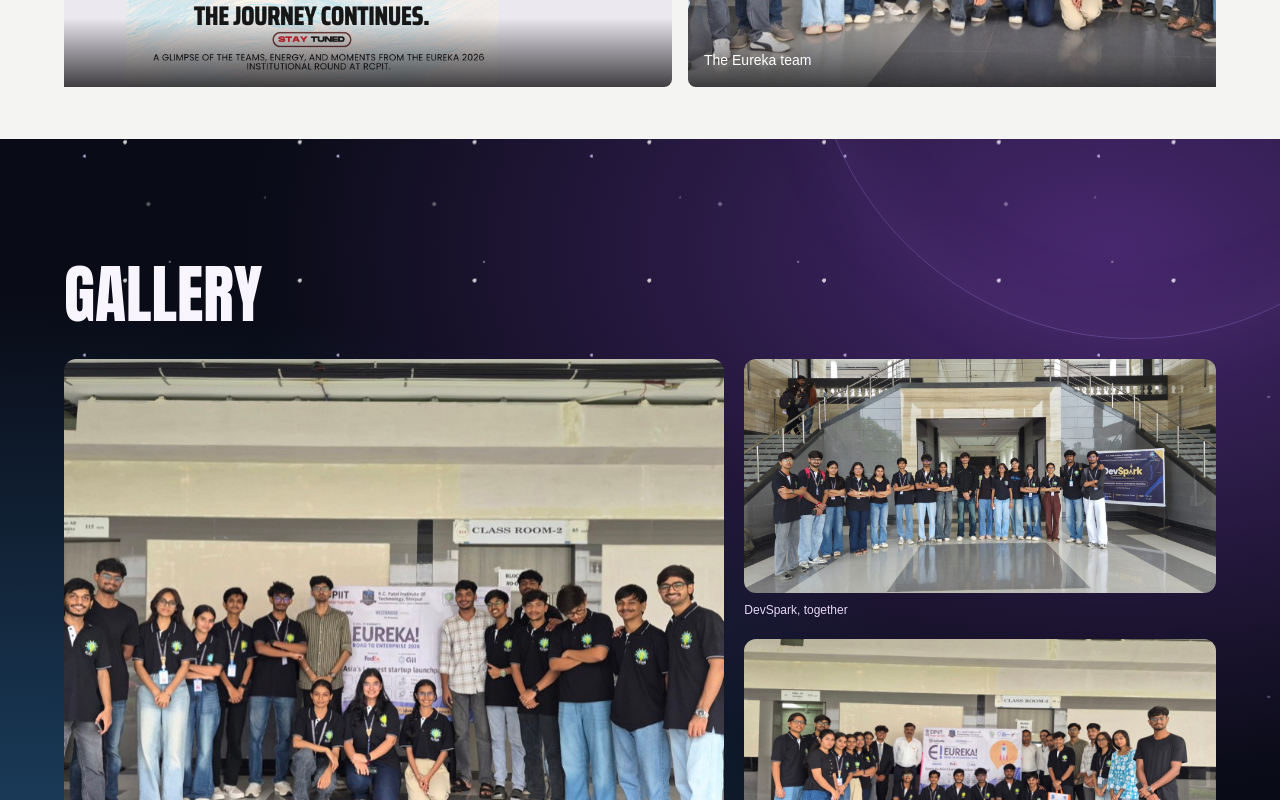
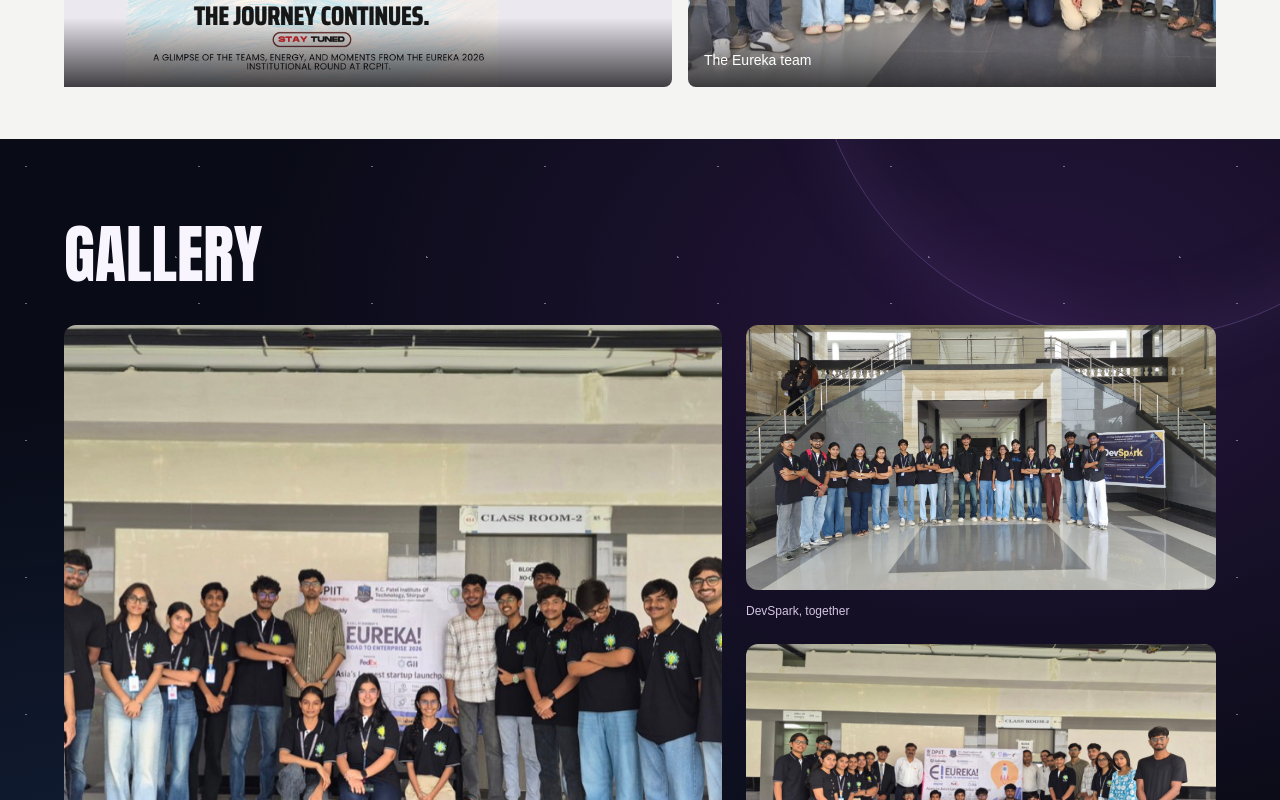
Before and after one commit to KrishnaBhadane/E-CELL, a React (Vite) app: page / in a window 1280 px wide. Shown: the part 3320-4120 px from the top of the page. Built offline with nearby package versions, Linux system fonts and the light colour scheme; a web font is replaced by a local one.

Commit message:
Restore original static three-photo space gallery

```diff
--- a/src/sections/Gallery.tsx
+++ b/src/sections/Gallery.tsx
@@ -1,51 +1,16 @@
-import { useEffect, useRef } from 'react';
-import { useReducedMotion } from '@/hooks/useReducedMotion';
-
 const photos = [
   { image: 'gallery-02.jpg', caption: 'The Eureka team' },
   { image: 'gallery-03.jpg', caption: 'DevSpark, together' },
   { image: 'gallery-09.jpg', caption: 'People behind the ideas' },
 ];
-const groups = [photos, [photos[2], photos[0], photos[1]]];
 
 export default function Gallery() {
-  const root = useRef<HTMLElement>(null);
-  const reduced = useReducedMotion();
-  useEffect(() => {
-    const section = root.current;
-    if (!section || reduced) return;
-    const stage = section.querySelector<HTMLElement>('.gallery-stage')!;
-    const batches = section.querySelectorAll<HTMLElement>('.gallery-batch');
-    let frame = 0;
-    const draw = () => {
-      frame = 0;
-      const bounds = section.getBoundingClientRect();
-      const height = stage.clientHeight;
-      const progress = Math.max(0, Math.min(1, -bounds.top / (bounds.height - height)));
-      batches.forEach((batch, i) => {
-        batch.style.transform = `translateY(${(i - progress) * height}px)`;
-      });
-    };
-    const schedule = () => { if (!frame) frame = requestAnimationFrame(draw); };
-    const observer = new IntersectionObserver(([entry]) => {
-      section.classList.toggle('space-active', entry.isIntersecting);
-      if (entry.isIntersecting) { window.addEventListener('scroll', schedule, { passive: true }); schedule(); }
-      else window.removeEventListener('scroll', schedule);
-    });
-    observer.observe(section);
-    window.addEventListener('resize', schedule);
-    draw();
-    return () => { observer.disconnect(); cancelAnimationFrame(frame); window.removeEventListener('scroll', schedule); window.removeEventListener('resize', schedule); };
-  }, [reduced]);
-  return <section ref={root} id="gallery" className={`space-gallery${reduced ? ' gallery-static' : ''}`} data-nav-tone="dark" aria-labelledby="gallery-title">
-    <div className="gallery-stage">
-    <div className="space-drift" aria-hidden="true" />
+  return <section id="gallery" className="space-gallery" data-nav-tone="dark" aria-labelledby="gallery-title">
     <div className="gallery-orbit" aria-hidden="true" />
     <h2 id="gallery-title">GALLERY</h2>
-    <div className="gallery-photos">{groups.map((group, index) => <div className="gallery-batch" key={index}>{group.map(photo => <figure key={photo.image}>
+    <div className="gallery-photos">{photos.map(photo => <figure key={photo.image}>
       <img src={`/assets/events/${photo.image}`} alt={photo.caption} loading="lazy" decoding="async" width="1200" height="675" />
       <figcaption>{photo.caption}</figcaption>
-    </figure>)}</div>)}</div>
-    </div>
+    </figure>)}</div>
   </section>;
 }
--- a/src/styles/gallery.css
+++ b/src/styles/gallery.css
@@ -1,28 +1,16 @@
-.space-gallery { position: relative; height: 300svh; background: #090b16; color: #f9f5ff; }
-.gallery-stage { position: sticky; top: 0; height: 100svh; overflow: hidden; isolation: isolate; padding: 120px var(--gutter) 0; }
-.space-drift { position: absolute; inset: -20%; z-index: 0; pointer-events: none; background: radial-gradient(ellipse at 75% 25%, #713baa99, transparent 45%), radial-gradient(ellipse at 15% 80%, #28649299, transparent 45%), #090b16; animation: nebula-drift 28s ease-in-out infinite alternate; }
-.space-drift::before, .space-drift::after { content: ''; position: absolute; inset: -15%; background-image: radial-gradient(2px 2px at 15% 20%, #fff 90%, transparent), radial-gradient(1.5px 1.5px at 70% 60%, #d9c8ff 90%, transparent), radial-gradient(1px 1px at 45% 85%, #fff 90%, transparent); background-size: 173px 137px, 251px 197px, 311px 227px; animation: stars-drift 24s linear infinite alternate; }
-.space-drift::before { opacity: .35; background-size: 283px 237px, 351px 297px, 411px 327px; animation-duration: 40s; animation-direction: alternate-reverse; }
-.space-drift::after { opacity: .8; }
-.space-drift, .space-drift::before, .space-drift::after { animation-play-state: paused; }
-.space-active .space-drift, .space-active .space-drift::before, .space-active .space-drift::after { animation-play-state: running; }
-.gallery-orbit { position: absolute; z-index: 0; width: 650px; height: 650px; top: -450px; right: -180px; border-radius: 50%; border: 1px solid #bd97ff45; box-shadow: 0 0 70px #9168c71a, inset 0 0 80px #9966c72a; pointer-events: none; }
-.space-gallery h2 { font: 400 clamp(40px, 5vw, 76px)/1.1 var(--display); position: relative; z-index: 2; }
-.gallery-photos { position: absolute; inset: 0; z-index: 1; }
-.gallery-batch { position: absolute; top: 220px; left: var(--gutter); right: var(--gutter); height: calc(100svh - 260px); display: grid; grid-template-columns: 1.4fr 1fr; grid-template-rows: 1fr 1fr; gap: 20px; }
-.gallery-batch + .gallery-batch { transform: translateY(100svh); }
-.gallery-batch figure { margin: 0; min-height: 0; min-width: 0; display: flex; flex-direction: column; gap: 8px; }
-.gallery-batch figure:first-child { grid-row: span 2; }
-.gallery-batch img { display: block; width: 100%; height: 0; flex: 1; min-height: 0; object-fit: cover; border-radius: 12px; }
-.gallery-batch figcaption { font-size: 12px; color: #e6d8f5; }
-@keyframes nebula-drift { to { transform: translate3d(8%, -6%, 0) scale(1.08); } }
-@keyframes stars-drift { to { transform: translate3d(-12%, 10%, 0); } }
-.gallery-static { height: auto; }
-.gallery-static .gallery-stage { position: relative; height: auto; padding-bottom: 48px; }
-.gallery-static .gallery-photos { position: relative; display: grid; gap: 30px; margin-top: 30px; }
-.gallery-static .gallery-batch { position: static; height: 65svh; transform: none !important; }
-@media (max-width: 760px) {
-  .gallery-batch { top: 185px; height: calc(100svh - 215px); grid-template-columns: 1fr; grid-template-rows: repeat(3, 1fr); gap: 12px; }
-  .gallery-batch figure:first-child { grid-row: auto; }
-  .gallery-batch figcaption { font-size: 10px; }
+.space-gallery { position: relative; overflow: hidden; isolation: isolate; background: radial-gradient(ellipse at 80% 20%, #52257566, transparent 55%), radial-gradient(ellipse at 10% 90%, #203c6666, transparent 50%), #090b16; color: #f9f5ff; padding: 80px var(--gutter); }
+.space-gallery::before { content: ''; position: absolute; inset: 0; z-index: -1; opacity: .4; background-image: radial-gradient(1px 1px at 15% 20%, white 99%, transparent), radial-gradient(1px 1px at 70% 60%, white 99%, transparent), radial-gradient(1px 1px at 45% 85%, white 99%, transparent); background-size: 173px 137px, 251px 197px, 311px 227px; }
+.gallery-orbit { position: absolute; z-index: -1; width: 650px; height: 650px; top: -450px; right: -180px; border-radius: 50%; border: 1px solid #bd97ff45; box-shadow: 0 0 70px #9168c71a, inset 0 0 80px #9966c72a; }
+.space-gallery h2, .testimonials h2 { font: 400 clamp(40px, 5vw, 76px)/1.1 var(--display); }
+.gallery-photos { display: grid; grid-template-columns: 1.4fr 1fr; gap: 24px; margin-top: 36px; }
+.gallery-photos figure { margin: 0; min-width: 0; }
+.gallery-photos figure:first-child { grid-row: span 2; }
+.gallery-photos img { display: block; width: 100%; height: auto; border-radius: 12px; }
+.gallery-photos figure:first-child img { height: calc(100% - 34px); object-fit: cover; }
+.gallery-photos figcaption { font-size: 12px; padding-top: 12px; color: #d5c5e6; }
+@media (max-width: 900px) {
+  .gallery-photos { grid-template-columns: 1fr; }
+  .gallery-photos figure:first-child { grid-row: auto; }
+  .gallery-photos figure:first-child img { height: auto; }
+  .space-gallery, .testimonials { padding-block: 48px; }
 }
```
Also changed, not shown: 2 other files (tests, documents, lock files or other folders).
